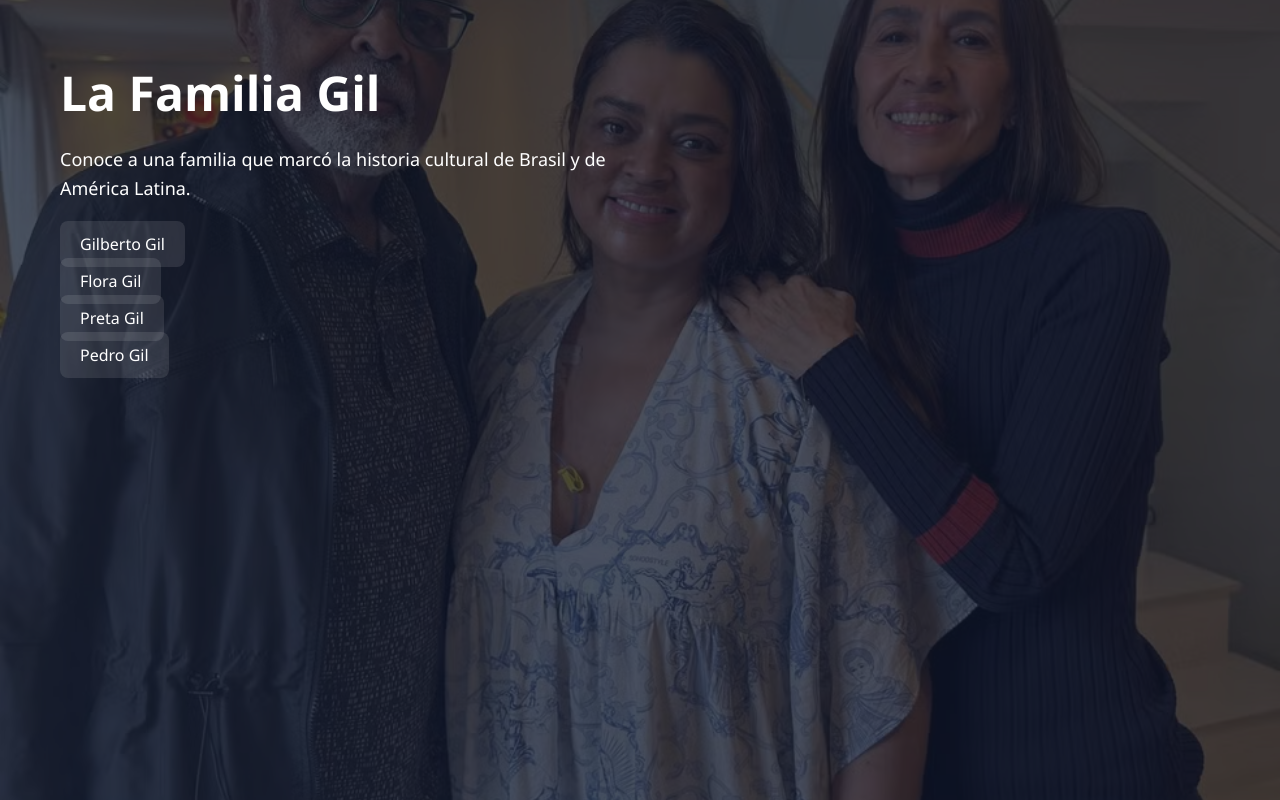
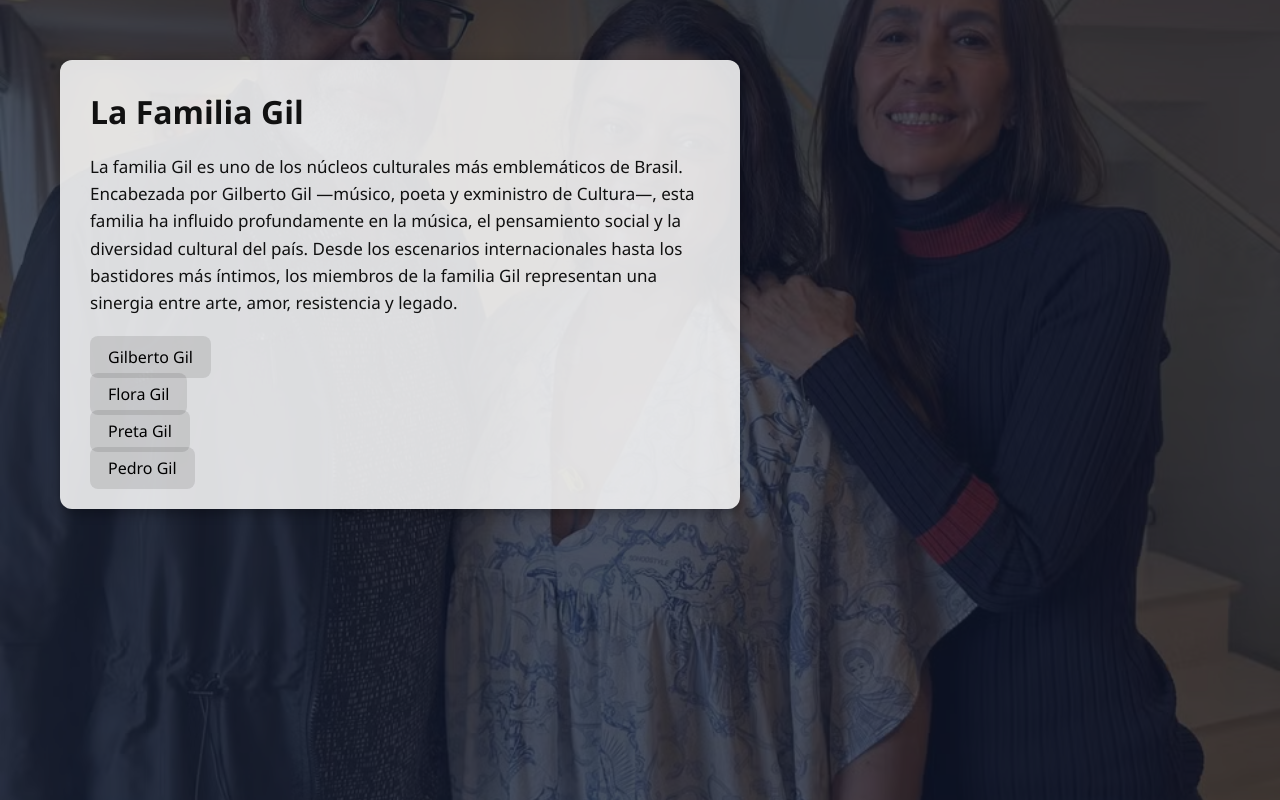
Before and after one commit to henriquevieiraneto/familia-gil, a plain HTML site: page index.html in a window 1280 px wide. Drawn offline with Linux system fonts and the light colour scheme.

Commit message:
en español 1.0

```diff
--- a/flora/style.css
+++ b/flora/style.css
@@ -2,7 +2,7 @@ body {
   background: url('../img/flora.jpg') no-repeat center center;
   background-size: cover;
   font-family: 'Segoe UI', sans-serif;
-  color: #fff;
+  color: #383232;
   padding: 50px;
   text-shadow: 1px 1px 3px #000;
   min-height: 100vh;
--- a/index.html
+++ b/index.html
@@ -8,8 +8,9 @@
 </head>
 <body>
   <main>
+    <div class="caixa">
       <h1>La Familia Gil</h1>
-    <p>Conoce a una familia que marcó la historia cultural de Brasil y de América Latina.</p>
+      <p>La familia Gil es uno de los núcleos culturales más emblemáticos de Brasil. Encabezada por Gilberto Gil —músico, poeta y exministro de Cultura—, esta familia ha influido profundamente en la música, el pensamiento social y la diversidad cultural del país. Desde los escenarios internacionales hasta los bastidores más íntimos, los miembros de la familia Gil representan una sinergia entre arte, amor, resistencia y legado.</p>
 
       <ul>
         <li><a href="gilberto/index.html">Gilberto Gil</a></li>
@@ -17,6 +18,7 @@
         <li><a href="preta/index.html">Preta Gil</a></li>
         <li><a href="pedro/index.html">Pedro Gil</a></li>
       </ul>
+    </div>
   </main>
 </body>
 </html>
--- a/style.css
+++ b/style.css
@@ -28,19 +28,28 @@ main {
   position: relative;
   z-index: 1;
   padding: 60px;
-  max-width: 700px;
+  display: flex;
+  flex-direction: column;
+  align-items: flex-start;
+  max-width: 800px;
 }
 
-h1 {
-  font-size: 48px;
-  margin-bottom: 20px;
-  font-weight: bold;
+.caixa {
+  background-color: rgba(255, 255, 255, 0.85);
+  color: #111;
+  padding: 30px;
+  border-radius: 12px;
+  box-shadow: 0 4px 12px rgba(0, 0, 0, 0.3);
 }
 
-p {
-  font-size: 18px;
+.caixa h1 {
+  margin-bottom: 20px;
+}
+
+.caixa p {
   margin-bottom: 30px;
   line-height: 1.6;
+  font-size: 17px;
 }
 
 ul {
@@ -52,14 +61,13 @@ ul {
 
 li a {
   text-decoration: none;
-  background-color: rgba(255, 255, 255, 0.1);
-  color: #fff;
-  padding: 12px 20px;
+  background-color: rgba(0, 0, 0, 0.1);
+  color: #000;
+  padding: 10px 18px;
   border-radius: 8px;
-  transition: background-color 0.3s, transform 0.2s;
+  transition: background-color 0.3s;
 }
 
 li a:hover {
-  background-color: rgba(255, 255, 255, 0.3);
-  transform: translateY(-2px);
+  background-color: rgba(0, 0, 0, 0.2);
 }
```
Also changed, not shown: flora/index.html (+16 -1 lines), gilberto/index.html (+18 -1 lines), pedro/index.html (+19 -2 lines), preta/index.html (+18 -2 lines). Lines whose indentation alone changed are shown as unchanged.
